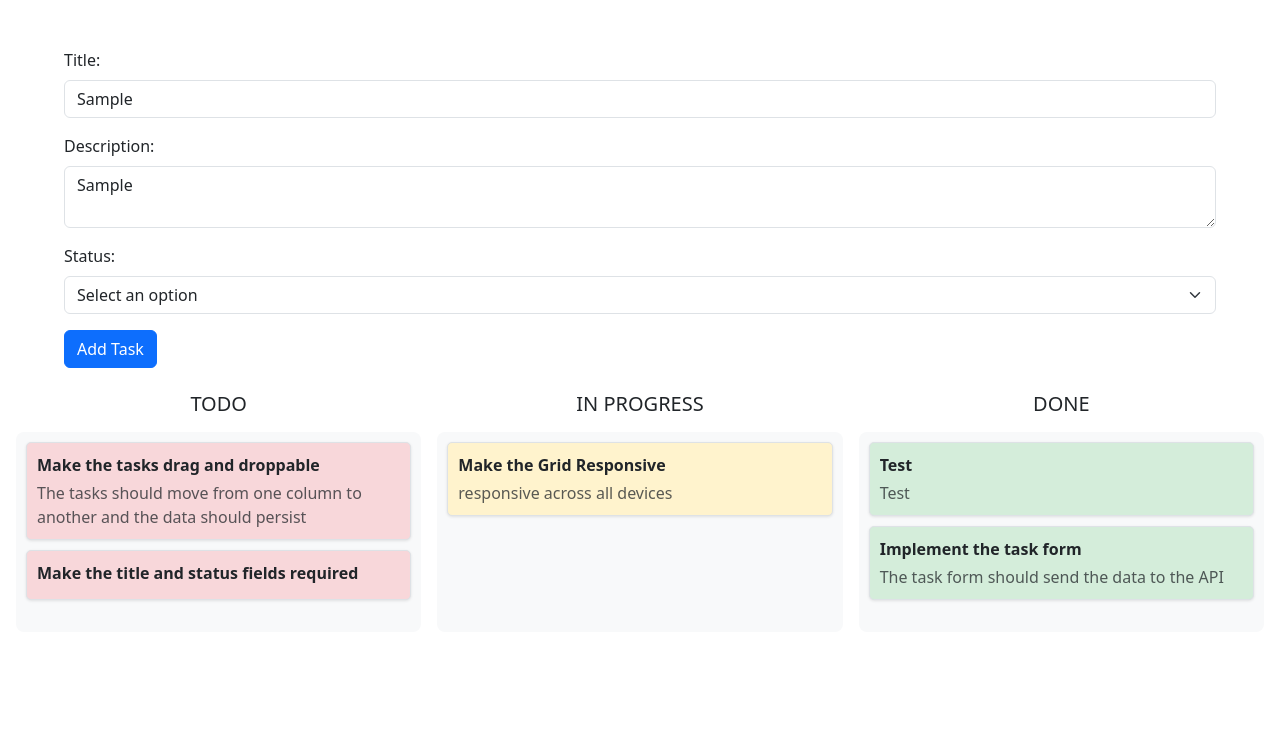
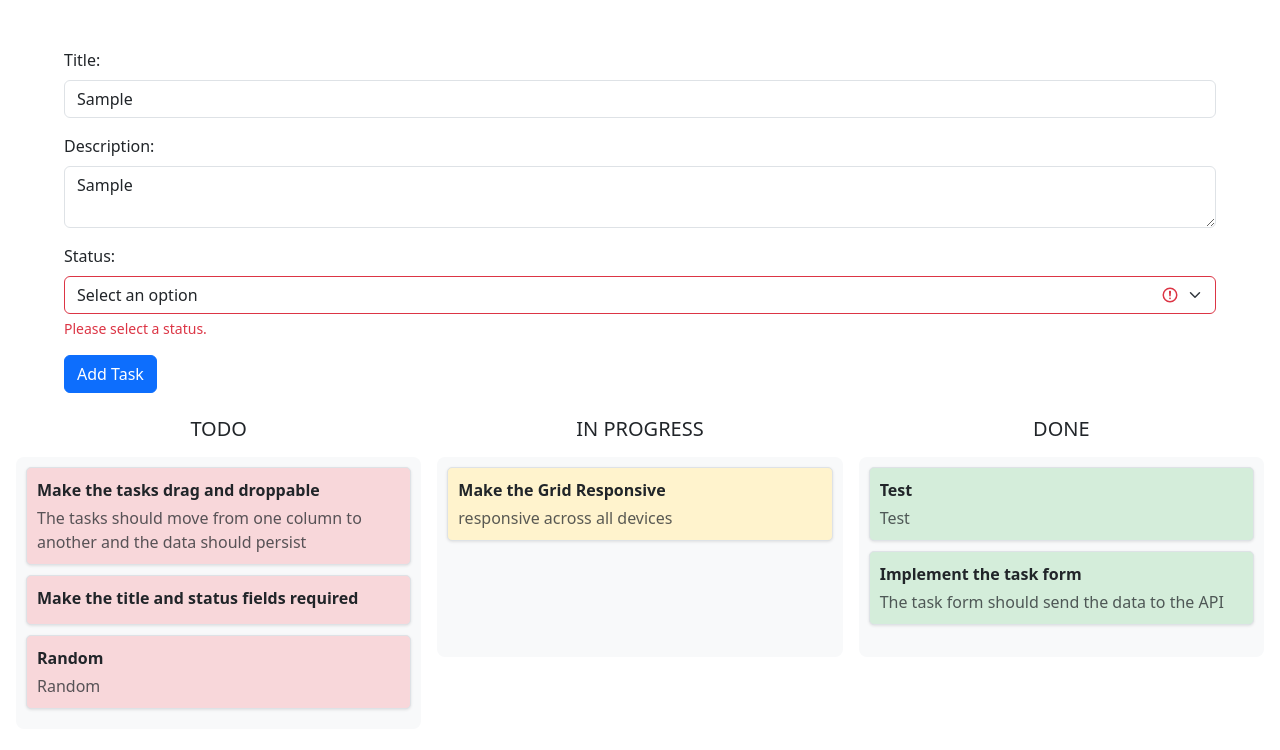
Before and after one commit to ShadowFax1731/kanban-board, a React (Vite) app: page / in a window 1280 px wide. Both pictures are taken after typing "Sample", "Sample" into the empty fields and a click on the button "Add Task". Shown: the top 750 px of the page. Built offline with nearby package versions, Linux system fonts and the light colour scheme; no server answers; data requests are answered from the project's data file.

Commit message:
Title and Status made mandatory, added toast notifs

```diff
--- a/data/tasks.json
+++ b/data/tasks.json
@@ -29,6 +29,12 @@
       "title": "Make the title and status fields required",
       "description": "",
       "status": "todo"
+    },
+    {
+      "id": "b23d556b-cdb3-4e49-9693-bc5201cd46f4",
+      "title": "Random",
+      "description": "Random",
+      "status": "todo"
     }
   ]
 }
--- a/src/components/TaskInputForm.jsx
+++ b/src/components/TaskInputForm.jsx
@@ -1,13 +1,30 @@
 import { useState } from "react";
-import { Button, Form } from "react-bootstrap";
+import { Button, Form, Toast, ToastContainer } from "react-bootstrap";
 
 const TaskInputForm = ({ onTaskAdded }) => {
   const [title, setTitle] = useState("");
   const [description, setDescription] = useState("");
   const [status, setStatus] = useState("");
 
+  const [errors, setErrors] = useState({ title: "", status: "" });
+
+  // Toast state
+  const [showToast, setShowToast] = useState(false);
+  const [toastMessage, setToastMessage] = useState("");
+  const [toastVariant, setToastVariant] = useState("success");
+
+  const validate = () => {
+    const newErrors = {};
+    if (!title.trim()) newErrors.title = "Title is required.";
+    if (!status) newErrors.status = "Please select a status.";
+    setErrors(newErrors);
+    return Object.keys(newErrors).length === 0;
+  };
+
   const handleSubmit = (e) => {
     e.preventDefault();
+
+    if (!validate()) return;
 
     fetch("http://localhost:8000/tasks", {
       method: "POST",
@@ -23,20 +40,30 @@ const TaskInputForm = ({ onTaskAdded }) => {
     })
       .then((res) => {
         if (res.ok) {
-          // Clear form
           setTitle("");
           setDescription("");
           setStatus("");
-          onTaskAdded(); // Notify App to refresh task list
+          setErrors({ title: "", status: "" });
+          onTaskAdded();
+
+          setToastMessage("Task added successfully!");
+          setToastVariant("success");
         } else {
-          console.log("Failed to add task");
+          setToastMessage("Failed to add task.");
+          setToastVariant("danger");
         }
+        setShowToast(true);
       })
-      .catch((e) => console.log(e));
+      .catch(() => {
+        setToastMessage("Something went wrong!");
+        setToastVariant("danger");
+        setShowToast(true);
+      });
   };
 
   return (
-    <Form className="mt-5 w-90% mx-auto" onSubmit={handleSubmit}>
+    <>
+      <Form className="mt-5 mx-auto" onSubmit={handleSubmit}>
         <Form.Group className="mb-3">
           <Form.Label>Title:</Form.Label>
           <Form.Control
@@ -44,8 +71,13 @@ const TaskInputForm = ({ onTaskAdded }) => {
             value={title}
             onChange={(e) => setTitle(e.target.value)}
             placeholder="Enter the task name"
+            isInvalid={!!errors.title}
           />
+          <Form.Control.Feedback type="invalid">
+            {errors.title}
+          </Form.Control.Feedback>
         </Form.Group>
+
         <Form.Group className="mb-3">
           <Form.Label>Description:</Form.Label>
           <Form.Control
@@ -55,19 +87,42 @@ const TaskInputForm = ({ onTaskAdded }) => {
             placeholder="Enter the task description"
           />
         </Form.Group>
+
         <Form.Group className="mb-3">
           <Form.Label>Status:</Form.Label>
-        <Form.Select value={status} onChange={(e) => setStatus(e.target.value)}>
+          <Form.Select
+            value={status}
+            onChange={(e) => setStatus(e.target.value)}
+            isInvalid={!!errors.status}
+          >
             <option value="">Select an option</option>
             <option value="todo">To Do</option>
             <option value="in-progress">In Progress</option>
             <option value="done">Done</option>
           </Form.Select>
+          <Form.Control.Feedback type="invalid">
+            {errors.status}
+          </Form.Control.Feedback>
         </Form.Group>
+
         <Button variant="primary" type="submit">
           Add Task
         </Button>
       </Form>
+
+      {/* Toast Notification */}
+      <ToastContainer position="top-end" className="p-3">
+        <Toast
+          onClose={() => setShowToast(false)}
+          show={showToast}
+          delay={3000}
+          autohide
+          bg={toastVariant}
+        >
+          <Toast.Body className="text-white">{toastMessage}</Toast.Body>
+        </Toast>
+      </ToastContainer>
+    </>
   );
 };
 
```
Lines whose indentation alone changed are shown as unchanged.
